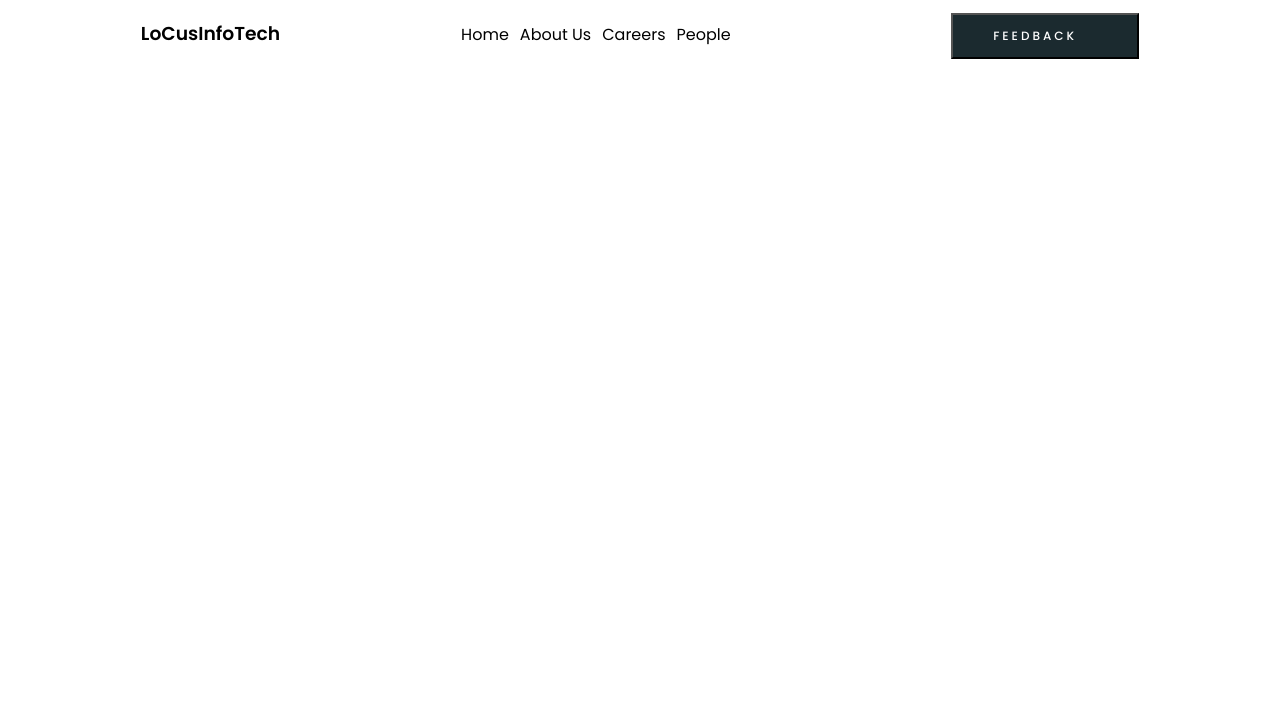
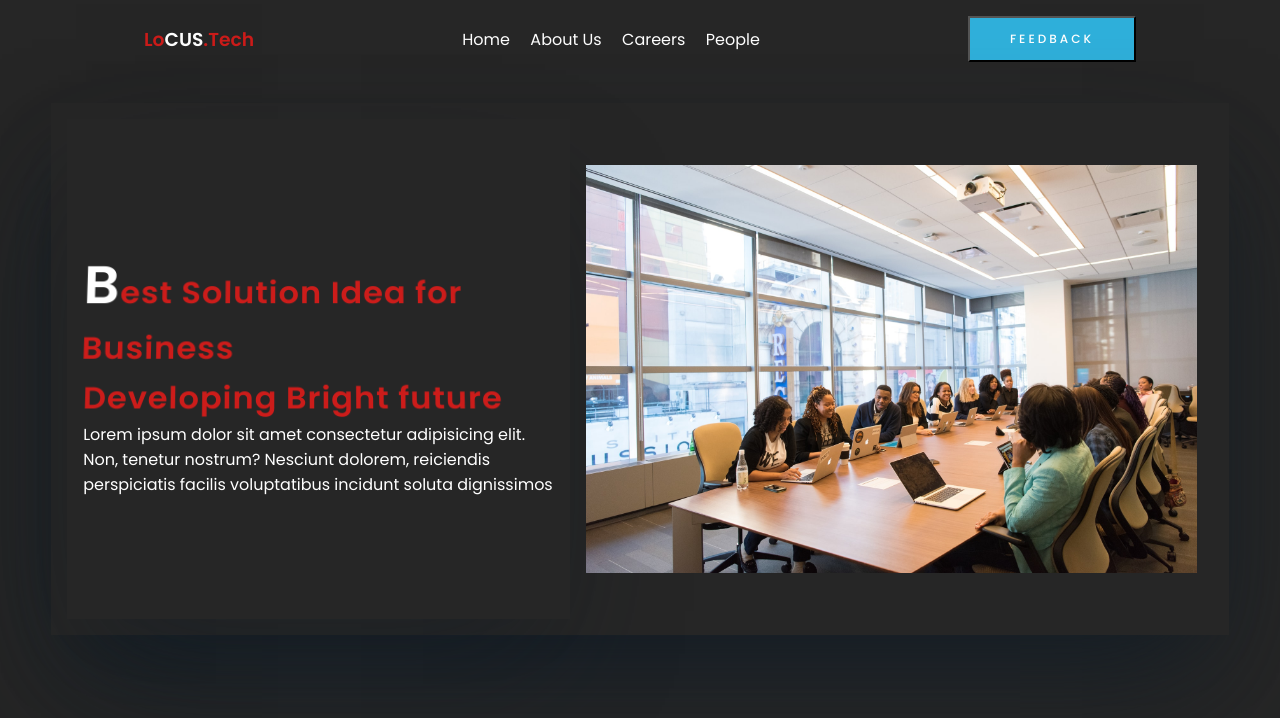
Before and after one commit to prakhardubey2002/Clientfreelance, a plain HTML site: page index.html in a window 1280 px wide. Drawn offline with Linux system fonts and the light colour scheme.

Commit message:
homepage head section ready Navbar Fixed

```diff
--- a/css/style.css
+++ b/css/style.css
@@ -12,6 +12,9 @@
     box-sizing: border-box;
     font-family: "Poppins",sans-serif,Georgia, 'Times New Roman', Times, serif;
 }
+body{
+    background-color: #262626;
+}
 .top{
     width: 100vw;
     height: 100vh;
@@ -25,21 +28,27 @@
     align-items: center;
 }
 .top .main nav{
-    padding: 0.8rem;
+    padding: 1rem;
     width: 80%;
     height: 20%;
     display: flex;
     flex-direction: row;
     justify-content: space-between;
-    align-items: baseline;
+    align-items:center;
 }
 .top .main nav .logo {
-   width: 10%;
-   height: 10%;
-   position: relative;
+   color: var(--primary);
+   font-weight: 100;
+   font-size: 1rem;
+}
+.top .main nav .logo span{
+    color: var(--secondary);
+    text-transform: uppercase;
+
 }
 .top .main nav .list{
-    width: 27%;
+    width: 30%;
+    color: var(--secondary);
 }
 .top .main nav .list ul{
     display: flex;
@@ -49,8 +58,8 @@
     list-style: none;
 }
 button{
-    padding: 15px 60px 15px 40px;
-    background: #1b2a2f;
+    padding: 15px 40px 15px 40px;
+    background: #2fb0db;
     color: white;
     -webkit-transition: .5s cubic-bezier(.86, 0, .07, 1);
     -o-transition: .5s cubic-bezier(.86, 0, .07, 1);
@@ -61,4 +70,51 @@ button{
     line-height: 1;
     font-weight: 500;
     letter-spacing: 3px;
+    /* border: 1px solid var(--primary); */
 }
+.top .main .content{
+    width: 92%;
+    padding: 1rem;
+    height: 80%;
+    display: flex;
+    box-shadow:
+    rgba(22, 31, 39, 0.9) 0px 60px 123px -25px,
+    rgba(19, 26, 32, 0.8) 0px 35px 75px -35px;
+}
+.top .main .content .text{
+    color: var(--secondary);
+    padding: 1rem;
+    width: 50%;
+    display: flex;
+    flex-direction: column;
+    justify-content: center;
+    align-items: flex-start;
+    box-shadow:
+    rgba(22, 31, 39, 0.42) 0px 60px 123px -25px,
+    rgba(19, 26, 32, 0.08) 0px 35px 75px -35px;
+}
+.top .main .content .text h1{
+    font-size: 32px;
+    color: var(--primary);
+    letter-spacing: 1px;
+    transform:
+    perspective(75em)
+    rotateX(18deg);
+}
+.top .main .content .text h1 span{
+    font-size: 56px;
+    color: var(--secondary);
+
+}
+.top .main .content .image{
+    /* /* width: 500px; */
+    height: 500px;
+    padding: 1rem;
+    /* object-fit: contain; */
+
+}
+.top .main .content .image img{
+  height: 100%;
+   width: 100%;
+    object-fit: contain;
+}
--- a/index.html
+++ b/index.html
@@ -13,7 +13,7 @@
       <div class="main">
         <nav>
           <div class="logo">
-            <h3>Lo<span>Cus</span>InfoTech </h3>
+            <h3>Lo<span>Cus</span>.Tech</h3>
           </div>
           <div class="list">
             <ul>
@@ -25,10 +25,11 @@
           </div>
           <button>FeedBack</button>
         </nav>
-        <!-- <div class="content">
+        <br>
+        <div class="content">
           <div class="text">
-            <h2>Best Solution Idea for Business</h2>
-            <h3>Developing Bright future</h3>
+            <h1><span>B</span>est Solution Idea for Business</h1>
+            <h1>Developing Bright future</h1>
             <p>
               Lorem ipsum dolor sit amet consectetur adipisicing elit. Non,
               tenetur nostrum? Nesciunt dolorem, reiciendis perspiciatis facilis
@@ -36,9 +37,9 @@
             </p>
           </div>
           <div class="image">
-            <img src="asset/richard-horvath-OcXxgXYucHo-unsplash.jpg" alt="" />
+            <img  src="asset/s.jpg" alt="" />
           </div>
-        </div> -->
+        </div>
       </div>
     </section>
   </body>
```
Also changed, not shown: asset/logo.png (deleted), asset/milad-fakurian-wNsHBf_bTBo-unsplash.jpg (deleted), asset/richard-horvath-OcXxgXYucHo-unsplash.jpg (deleted), asset/s.jpg (added), asset/timothy-dykes-rgJI8jSpLXQ-unsplash.jpg (deleted), asset/undraw_revenue_re_2bmg.svg (added), 1 other file.
